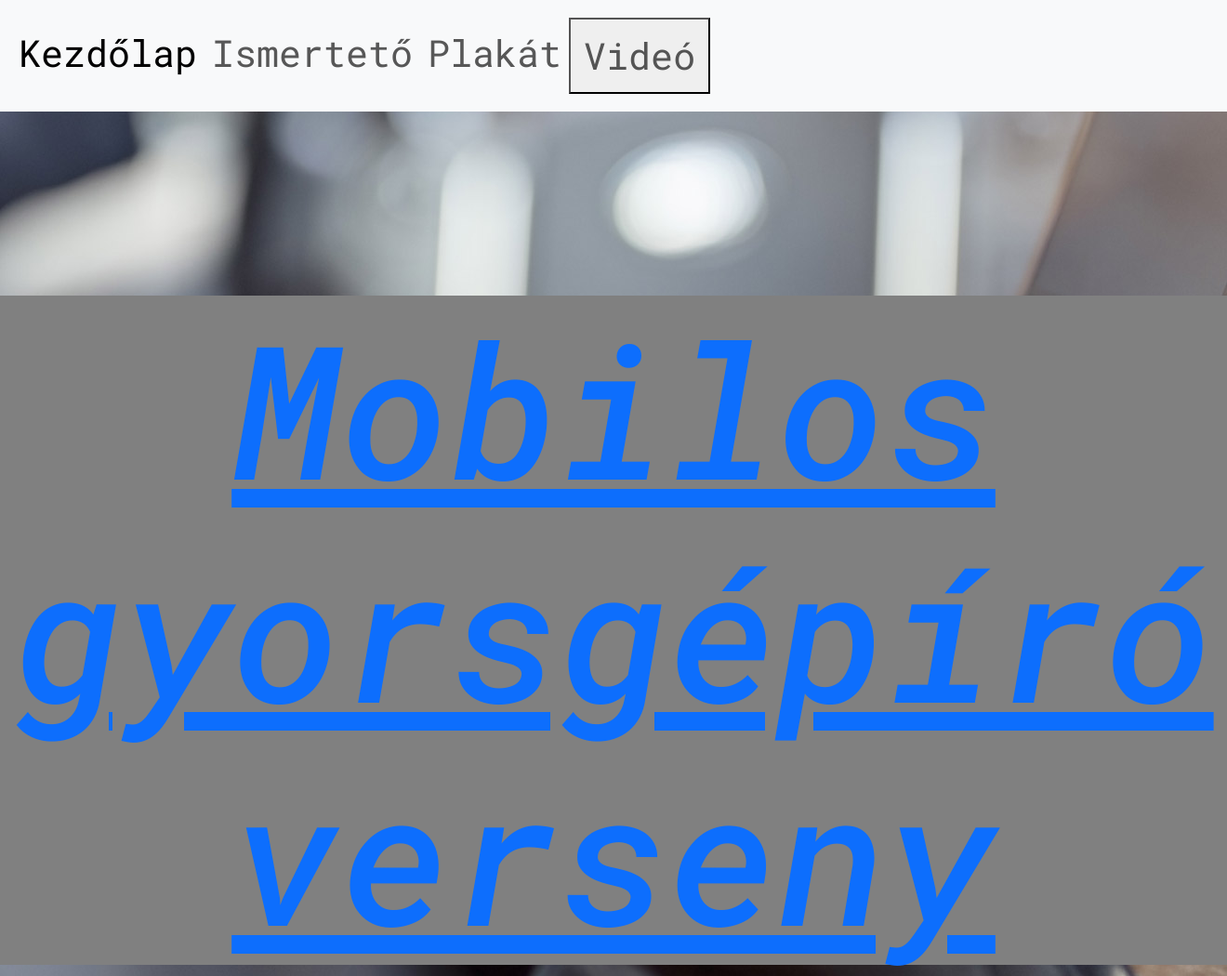
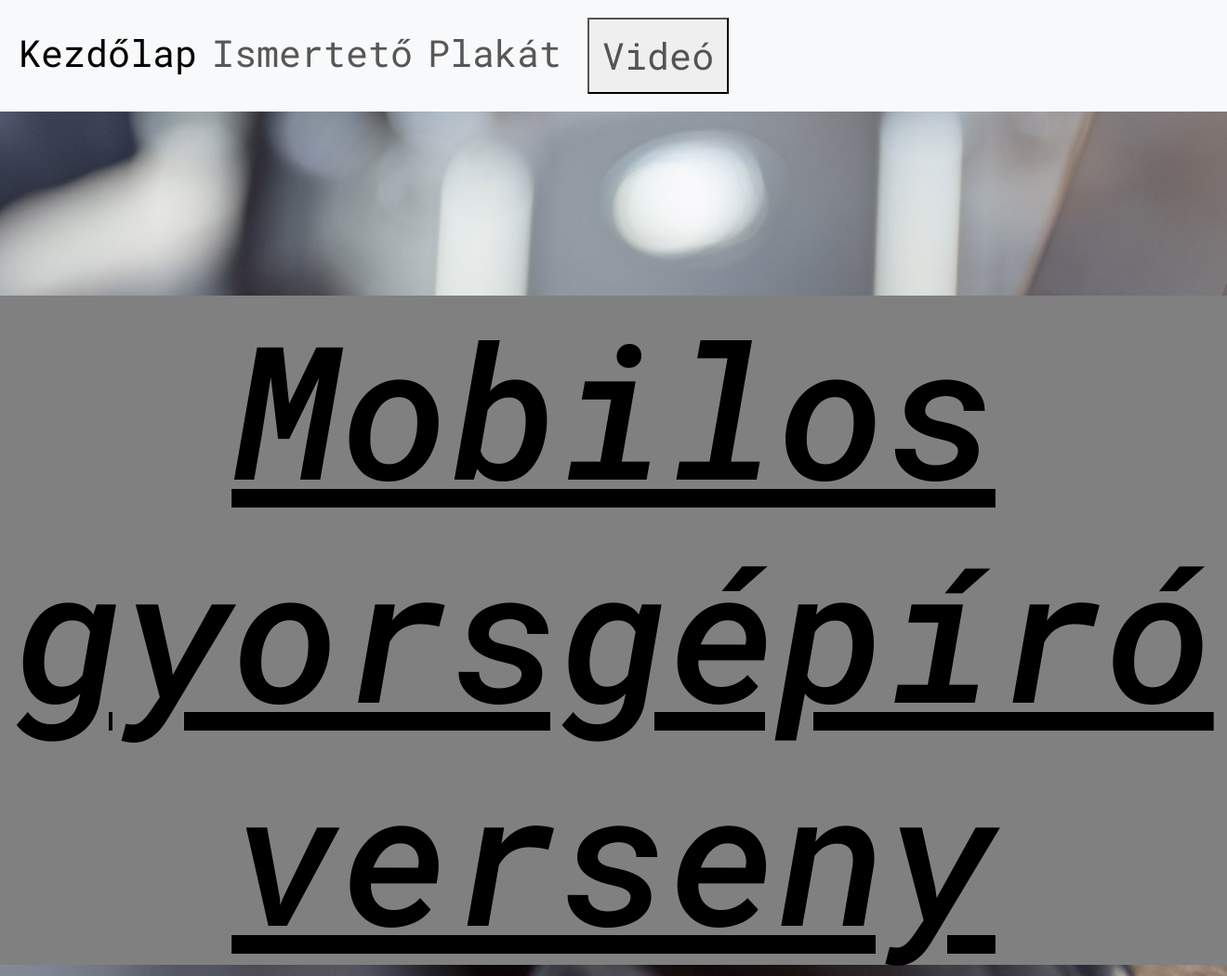
Before and after one commit to IceViktor24/Mobil-verseny, a PHP site: page / in a window 1320 px wide. Shown: the whole page at 93% size. Run offline with PHP 8.4, Linux system fonts and the light colour scheme.

Commit message:
Update style.css

```diff
--- a/style.css
+++ b/style.css
@@ -14,6 +14,8 @@ h1{
   font-size: 200px;
     font-style: italic;
     background-color:grey ;
+     color: black;
+    text-decoration:underline;
 
 }
 nav{
@@ -28,3 +30,6 @@ nav{
 li{
   font-size: 40px;
 }
+button{
+  margin-left: 20px;
+}
```
